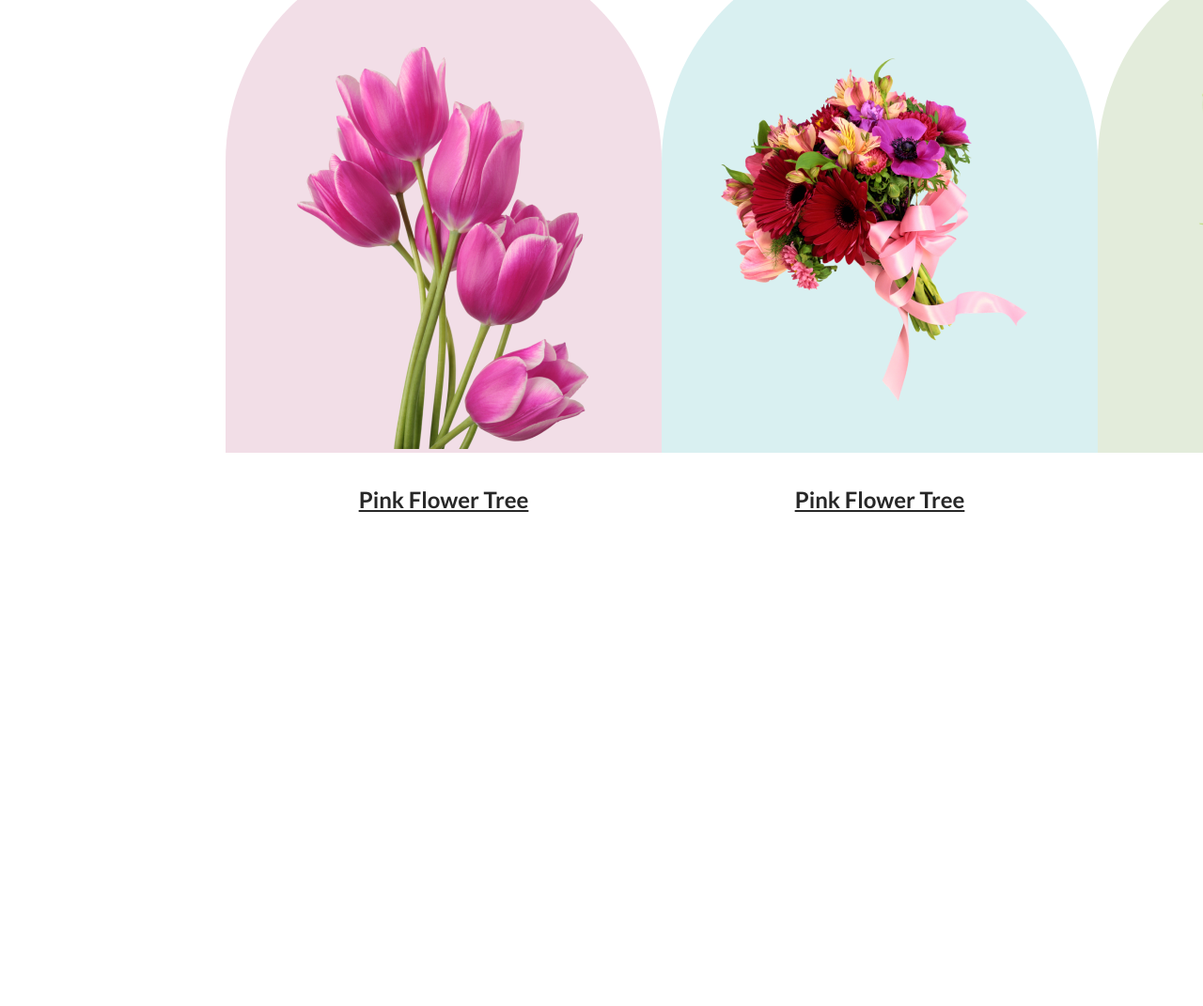
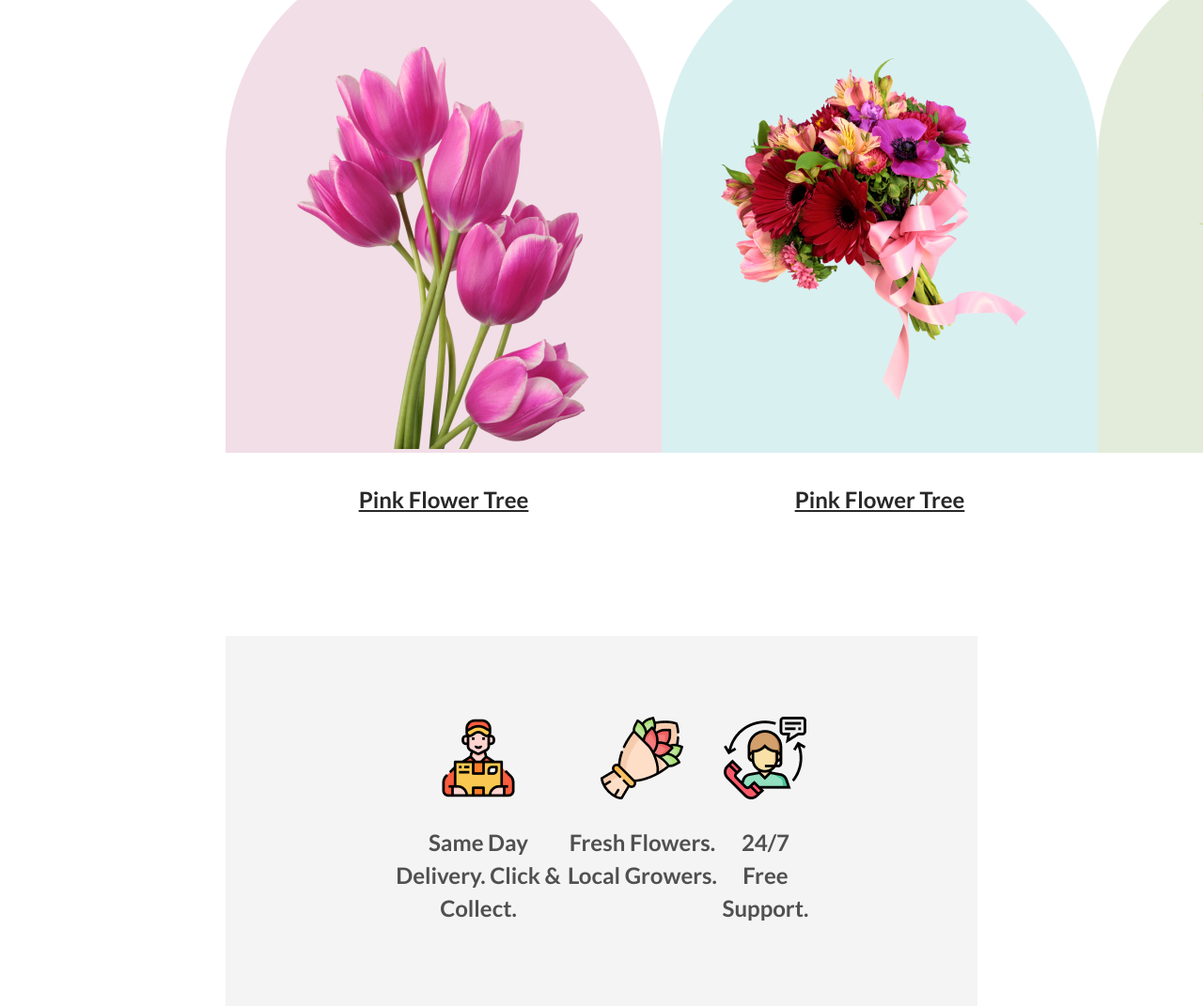
Before and after one commit to Faria-113/Assignment01-Flower-Shop, a plain HTML site: page index.html in a window 1280 px wide. Shown: the part 1268-2339 px from the top of the page at 94% size. Before the commit the page ends 1945 px from the top, so only its background shows below. Drawn offline with Linux system fonts and the light colour scheme.

Commit message:
service part added

```diff
--- a/css/style.css
+++ b/css/style.css
@@ -119,3 +119,27 @@ header img{
     text-decoration-line: underline;
     margin-top: 32px;
 }
+
+
+/* SERVICE STYLES */
+.service{
+    margin: 0 240px;
+    padding: 86px 175px 87px;
+    display: flex;
+    justify-content: space-evenly;
+    background-color: rgba(39, 39, 39, 0.05);
+}
+
+.service-info{
+    text-align: center;
+}
+
+.service-info p{
+    color: rgba(39, 39, 39, 0.80);
+    font-family: Lato;
+    font-size: 24px;
+    font-style: normal;
+    font-weight: 600;
+    line-height: 35px;
+    margin-top: 24px;
+}
--- a/index.html
+++ b/index.html
@@ -53,6 +53,23 @@
                 </div>
             </div>
         </section>
+
+        <section class="service">
+            <div class="service-info">
+                <img src="images/Group 57.png" alt="Group 57.png">
+                <p>Same Day Delivery. Click & Collect.</p>
+            </div>
+
+            <div class="service-info">
+                <img src="images/Group 58.png" alt="Group 58.png">
+                <p>Fresh Flowers. Local Growers.</p>
+            </div>
+
+            <div class="service-info">
+                <img src="images/Group 59.png" alt="Group 59.png">
+                <p>24/7 Free Support.</p>
+            </div>
+        </section>
     </main>
 
     <footer></footer>
```
